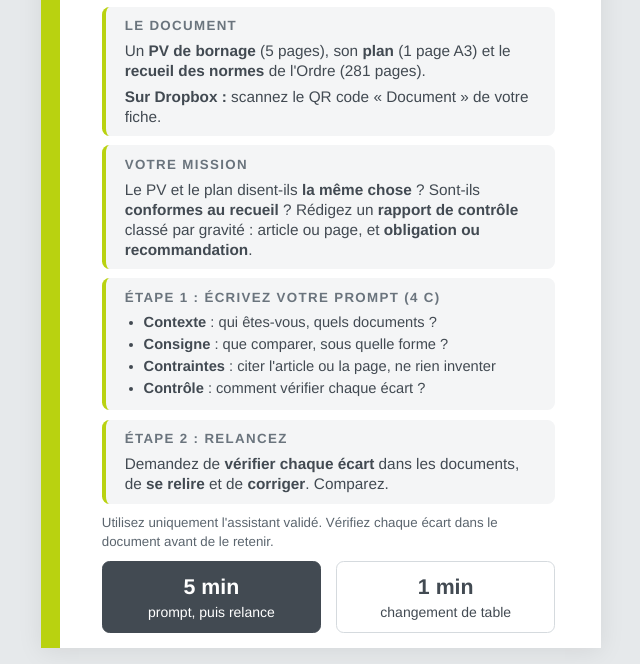
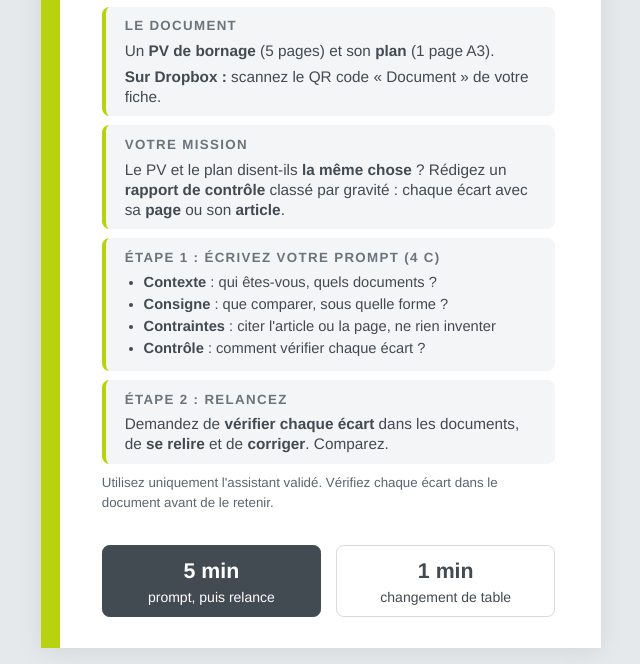
Before and after one commit to Steven2229/journee_ia, a plain HTML site: page analyse-5.html in a window 1280 px wide. Shown: the part 162-826 px from the top of the page, without its empty margins (319-959 px from the left). Drawn offline with Linux system fonts and the light colour scheme.

Commit message:
Analyse 5 : retrait du contrôle avec le recueil
Co-Authored-By: Claude Sonnet 5.5 <noreply@anthropic.com>
Claude-Session: https://claude.ai/code/session_017pdiqUHoUfguprhG39VT7c

```diff
--- a/analyse-5.html
+++ b/analyse-5.html
@@ -31,10 +31,10 @@ ul{margin:0;padding-left:5mm;font-size:11pt;line-height:1.3} li{margin:.8mm 0}
 <p class="eyebrow">Journée IA · Analyse 5 sur 6</p>
 <h1><span class="num">5</span>Le jeu des sept erreurs</h1>
 <div class="box"><h2>Le document</h2>
-<p>Un <b>PV de bornage</b> (5 pages), son <b>plan</b> (1 page A3) et le <b>recueil des normes</b> de l'Ordre (281 pages).</p>
+<p>Un <b>PV de bornage</b> (5 pages) et son <b>plan</b> (1 page A3).</p>
 <p><b>Sur Dropbox :</b> scannez le QR code « Document » de votre fiche.</p></div>
 <div class="box"><h2>Votre mission</h2>
-<p>Le PV et le plan disent-ils <b>la même chose</b> ? Sont-ils <b>conformes au recueil</b> ? Rédigez un <b>rapport de contrôle</b> classé par gravité : article ou page, et <b>obligation ou recommandation</b>.</p></div>
+<p>Le PV et le plan disent-ils <b>la même chose</b> ? Rédigez un <b>rapport de contrôle</b> classé par gravité : chaque écart avec sa <b>page</b> ou son <b>article</b>.</p></div>
 <div class="box"><h2>Étape 1 : écrivez votre prompt (4 C)</h2>
 <ul><li><b>Contexte</b> : qui êtes-vous, quels documents ?</li><li><b>Consigne</b> : que comparer, sous quelle forme ?</li><li><b>Contraintes</b> : citer l'article ou la page, ne rien inventer</li><li><b>Contrôle</b> : comment vérifier chaque écart ?</li></ul></div>
 <div class="box"><h2>Étape 2 : relancez</h2>
```
